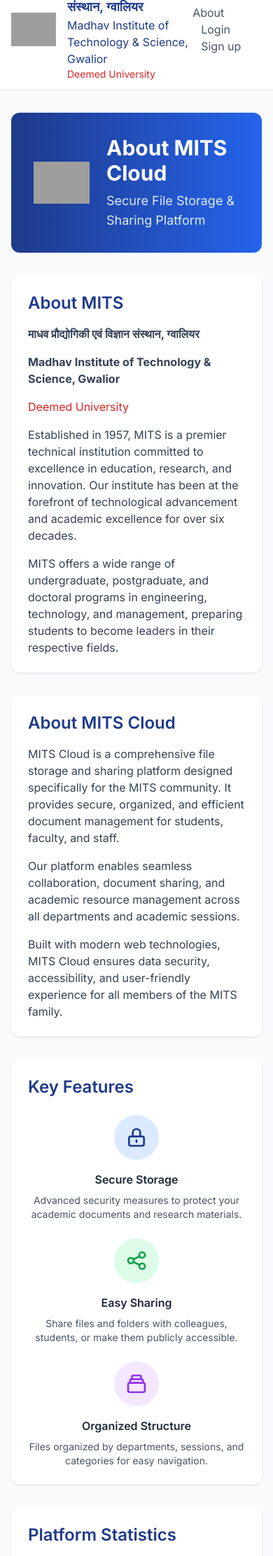
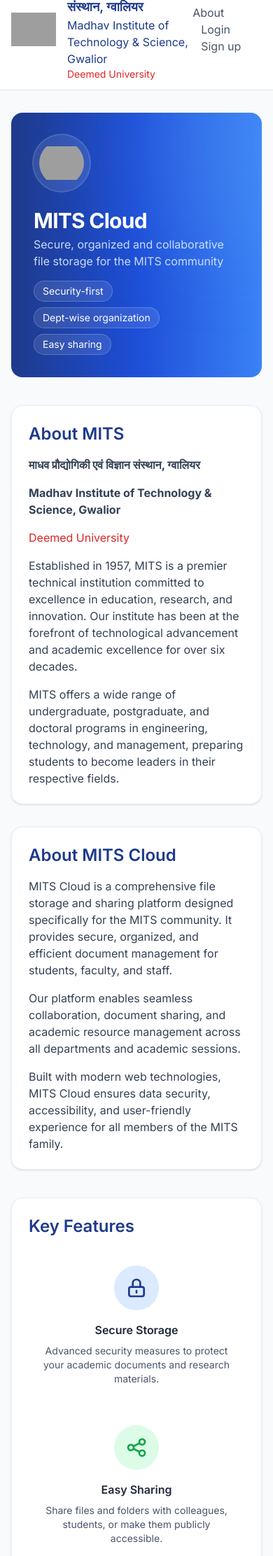
Before and after one commit to AyanAhmedKhan/MITS-Cloudy, a Django app: page /about/ in a window 390 px wide. Shown: the part 44-2267 px from the top of the page at 70% size. Run offline with Django 4.2, Linux system fonts and the light colour scheme; some libraries are stand-ins or nearby versions; grey boxes are pictures that could not be loaded.

Commit message:
Revamp About page layout and styling for MITS Cloud, enhancing visual appeal with a new hero section, improved content organization, and additional features highlighting platform benefits. Updated component styles for consistency and responsiveness, ensuring a modern user experience.

```diff
--- a/templates/core/about.html
+++ b/templates/core/about.html
@@ -2,22 +2,31 @@
 {% load static %}
 {% block title %}About - MITS Cloud{% endblock %}
 {% block content %}
-<div class="max-w-4xl mx-auto">
+<div class="max-w-6xl mx-auto">
   <!-- Hero Section -->
-  <div class="bg-gradient-to-r from-primary to-blue-600 text-white rounded-xl p-8 mb-8">
-    <div class="flex items-center gap-6">
-      <img src="https://i.ibb.co/nqNGqpFc/mits-logo.png" alt="MITS Gwalior" class="h-20 w-20 object-contain" />
-      <div>
-        <h1 class="text-3xl font-bold mb-2">About MITS Cloud</h1>
-        <p class="text-blue-100 text-lg">Secure File Storage & Sharing Platform</p>
+  <div class="relative overflow-hidden rounded-2xl mb-10">
+    <div class="absolute inset-0 bg-gradient-to-r from-primary via-blue-700 to-blue-500"></div>
+    <div class="absolute -right-24 -top-24 w-72 h-72 bg-blue-400/20 rounded-full blur-3xl"></div>
+    <div class="relative p-8 md:p-12 text-white">
+      <div class="flex flex-col md:flex-row md:items-center gap-6">
+        <img src="https://i.ibb.co/nqNGqpFc/mits-logo.png" alt="MITS Gwalior" class="h-20 w-20 md:h-24 md:w-24 rounded-full bg-white/10 p-2 ring-2 ring-white/20 object-contain" />
+        <div class="min-w-0">
+          <h1 class="text-3xl md:text-4xl font-extrabold tracking-tight">MITS Cloud</h1>
+          <p class="text-blue-100/90 text-base md:text-lg mt-1">Secure, organized and collaborative file storage for the MITS community</p>
+          <div class="mt-4 flex flex-wrap gap-2">
+            <span class="px-3 py-1 rounded-full bg-white/10 border border-white/20 text-sm">Security-first</span>
+            <span class="px-3 py-1 rounded-full bg-white/10 border border-white/20 text-sm">Dept-wise organization</span>
+            <span class="px-3 py-1 rounded-full bg-white/10 border border-white/20 text-sm">Easy sharing</span>
+          </div>
+        </div>
       </div>
     </div>
   </div>
 
   <!-- Main Content -->
-  <div class="grid md:grid-cols-2 gap-8 mb-8">
+  <div class="grid md:grid-cols-2 gap-8 mb-10">
     <!-- About MITS -->
-    <div class="bg-white p-6 rounded-xl shadow">
+    <div class="bg-white p-6 rounded-2xl shadow border border-slate-200/70">
       <h2 class="text-2xl font-semibold text-primary mb-4">About MITS</h2>
       <div class="space-y-4 text-slate-700">
         <p><strong>माधव प्रौद्योगिकी एवं विज्ञान संस्थान, ग्वालियर</strong></p>
@@ -29,7 +38,7 @@
     </div>
 
     <!-- About MITS Cloud -->
-    <div class="bg-white p-6 rounded-xl shadow">
+    <div class="bg-white p-6 rounded-2xl shadow border border-slate-200/70">
       <h2 class="text-2xl font-semibold text-primary mb-4">About MITS Cloud</h2>
       <div class="space-y-4 text-slate-700">
         <p>MITS Cloud is a comprehensive file storage and sharing platform designed specifically for the MITS community. It provides secure, organized, and efficient document management for students, faculty, and staff.</p>
@@ -40,10 +49,10 @@
   </div>
 
   <!-- Features Section -->
-  <div class="bg-white p-6 rounded-xl shadow mb-8">
+  <div class="bg-white p-6 rounded-2xl shadow border border-slate-200/70 mb-10">
     <h2 class="text-2xl font-semibold text-primary mb-6">Key Features</h2>
     <div class="grid md:grid-cols-3 gap-6">
-      <div class="text-center">
+      <div class="text-center rounded-xl p-4 hover:shadow transition-shadow">
         <div class="w-16 h-16 bg-blue-100 rounded-full flex items-center justify-center mx-auto mb-4">
           <svg class="w-8 h-8 text-primary" fill="none" stroke="currentColor" viewBox="0 0 24 24">
             <path stroke-linecap="round" stroke-linejoin="round" stroke-width="2" d="M12 15v2m-6 4h12a2 2 0 002-2v-6a2 2 0 00-2-2H6a2 2 0 00-2 2v6a2 2 0 002 2zm10-10V7a4 4 0 00-8 0v4h8z"></path>
@@ -53,7 +62,7 @@
         <p class="text-sm text-slate-600">Advanced security measures to protect your academic documents and research materials.</p>
       </div>
 
-      <div class="text-center">
+      <div class="text-center rounded-xl p-4 hover:shadow transition-shadow">
         <div class="w-16 h-16 bg-green-100 rounded-full flex items-center justify-center mx-auto mb-4">
           <svg class="w-8 h-8 text-green-600" fill="none" stroke="currentColor" viewBox="0 0 24 24">
             <path stroke-linecap="round" stroke-linejoin="round" stroke-width="2" d="M8.684 13.342C8.886 12.938 9 12.482 9 12c0-.482-.114-.938-.316-1.342m0 2.684a3 3 0 110-2.684m0 2.684l6.632 3.316m-6.632-6l6.632-3.316m0 0a3 3 0 105.367-2.684 3 3 0 00-5.367 2.684zm0 9.316a3 3 0 105.367 2.684 3 3 0 00-5.367-2.684z"></path>
@@ -63,7 +72,7 @@
         <p class="text-sm text-slate-600">Share files and folders with colleagues, students, or make them publicly accessible.</p>
       </div>
 
-      <div class="text-center">
+      <div class="text-center rounded-xl p-4 hover:shadow transition-shadow">
         <div class="w-16 h-16 bg-purple-100 rounded-full flex items-center justify-center mx-auto mb-4">
           <svg class="w-8 h-8 text-purple-600" fill="none" stroke="currentColor" viewBox="0 0 24 24">
             <path stroke-linecap="round" stroke-linejoin="round" stroke-width="2" d="M19 11H5m14 0a2 2 0 012 2v6a2 2 0 01-2 2H5a2 2 0 01-2-2v-6a2 2 0 012-2m14 0V9a2 2 0 00-2-2M5 11V9a2 2 0 012-2m0 0V5a2 2 0 012-2h6a2 2 0 012 2v2M7 7h10"></path>
@@ -75,8 +84,24 @@
     </div>
   </div>
 
+  <!-- Why MITS Cloud -->
+  <div class="grid md:grid-cols-3 gap-6 mb-10">
+    <div class="bg-white rounded-2xl border border-slate-200/70 p-5 shadow-sm">
+      <h3 class="font-semibold text-slate-800 mb-2">Built for Academia</h3>
+      <p class="text-sm text-slate-600">Session-aware storage, department scoping and role-based access tailored for institutes.</p>
+    </div>
+    <div class="bg-white rounded-2xl border border-slate-200/70 p-5 shadow-sm">
+      <h3 class="font-semibold text-slate-800 mb-2">Modern & Fast</h3>
+      <p class="text-sm text-slate-600">Optimized UI with real-time interactions for an effortless file management experience.</p>
+    </div>
+    <div class="bg-white rounded-2xl border border-slate-200/70 p-5 shadow-sm">
+      <h3 class="font-semibold text-slate-800 mb-2">Secure by Default</h3>
+      <p class="text-sm text-slate-600">CSRF protection, access controls and audit logs keep your data safe and accountable.</p>
+    </div>
+  </div>
+
   <!-- Statistics Section -->
-  <div class="bg-white p-6 rounded-xl shadow mb-8">
+  <div class="bg-white p-6 rounded-2xl shadow border border-slate-200/70 mb-10">
     <h2 class="text-2xl font-semibold text-primary mb-6">Platform Statistics</h2>
     <div class="grid md:grid-cols-4 gap-6">
       <div class="text-center">
@@ -99,7 +124,7 @@
   </div>
 
   <!-- Development Team Section -->
-  <div class="bg-white p-6 rounded-xl shadow mb-8">
+  <div class="bg-white p-6 rounded-2xl shadow border border-slate-200/70 mb-10">
     <h2 class="text-2xl font-semibold text-primary mb-6">Development Team</h2>
     <div class="grid md:grid-cols-2 gap-8">
       <!-- Developer -->
@@ -133,7 +158,7 @@
       </div>
     </div>
 
-    <div class="mt-6 p-4 bg-blue-50 rounded-lg border-l-4 border-primary">
+    <div class="mt-6 p-4 bg-blue-50 rounded-xl border border-blue-200">
       <p class="text-slate-700 text-center">
         <strong>Project Development:</strong> This comprehensive file management platform was developed under the expert guidance of Prof. Atul Chouhan,
         combining modern web technologies with institutional requirements to create a robust, secure, and user-friendly solution for the MITS community.
@@ -142,7 +167,7 @@
   </div>
 
   <!-- Contact Information -->
-  <div class="bg-white p-6 rounded-xl shadow">
+  <div class="bg-white p-6 rounded-2xl shadow border border-slate-200/70">
     <h2 class="text-2xl font-semibold text-primary mb-6">Contact Information</h2>
     <div class="grid md:grid-cols-2 gap-6">
       <div>
@@ -163,5 +188,18 @@
       </div>
     </div>
   </div>
+
+  <!-- CTA Section -->
+  <div class="mt-10 bg-gradient-to-r from-blue-50 to-slate-50 rounded-2xl p-6 border border-slate-200/70">
+    <div class="flex flex-col md:flex-row md:items-center md:justify-between gap-4">
+      <div>
+        <h3 class="text-xl font-semibold text-slate-800">Ready to get started?</h3>
+        <p class="text-slate-600 text-sm">Log in and start organizing your files with MITS Cloud.</p>
+      </div>
+      <div>
+        <a href="/auth/login/" class="inline-block bg-primary text-white px-5 py-2 rounded-lg hover:bg-blue-800">Go to Login</a>
+      </div>
+    </div>
+  </div>
 </div>
 {% endblock %}
```
